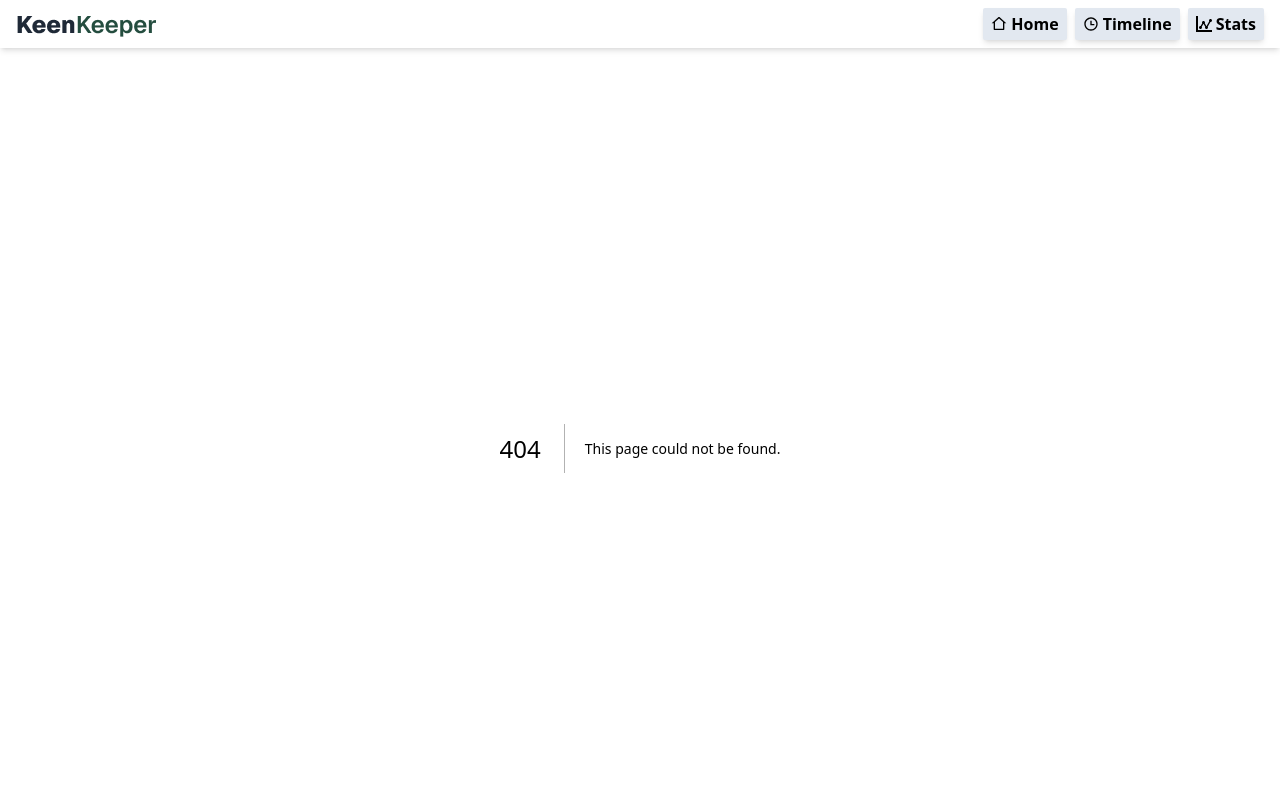
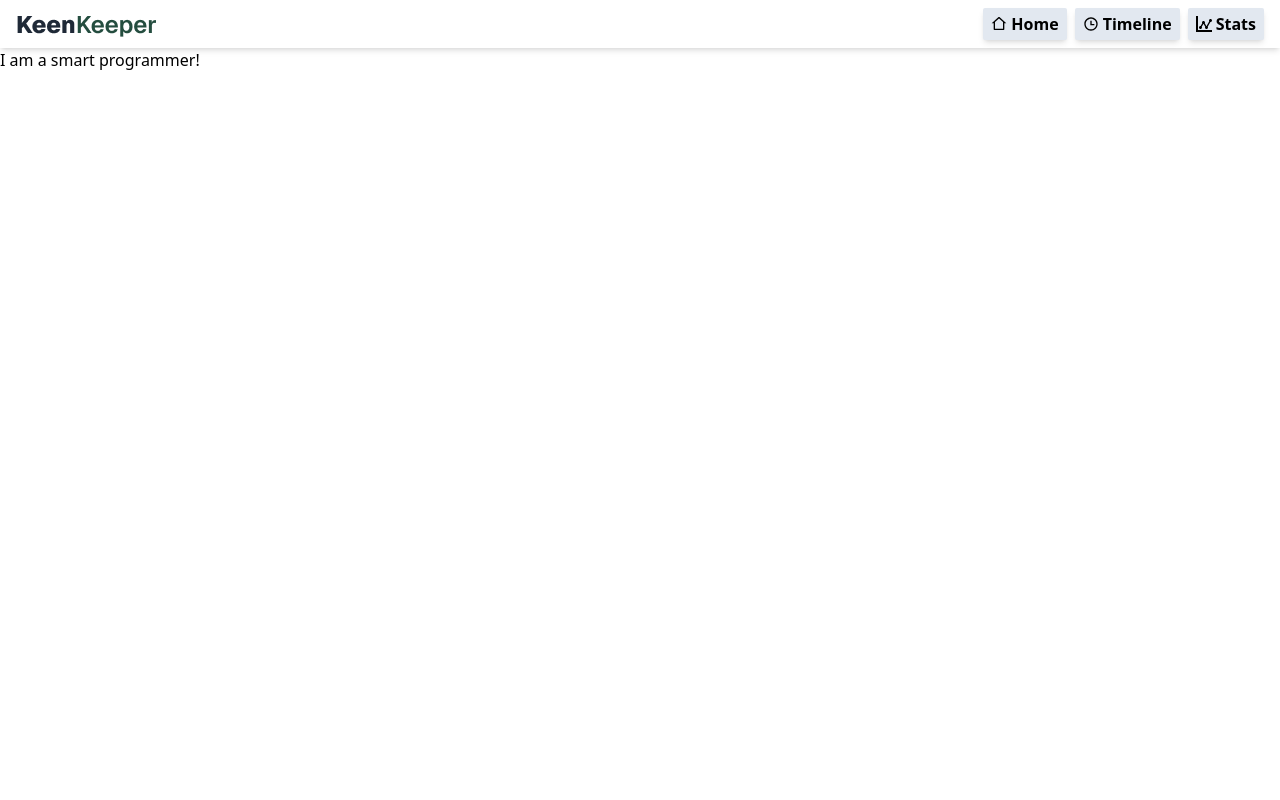
Before and after one commit to aburayhankobir013-stack/batch-13-assignment-07, a Next.js app: page /individualPerson/1 in a window 1280 px wide. Before the commit this address had no page. Shown: the top 800 px of the page. Built offline with nearby package versions, Linux system fonts and the light colour scheme.

Commit message:
Dynamic route included or person inforamtions

```diff
--- /dev/null
+++ b/src/app/individualPerson/[personId]/page.jsx
@@ -0,0 +1,22 @@
+"use client";
+import dataContext from "@/context/dataContext";
+import { useContext, useEffect, useState} from "react";
+
+function PersonInformation({params}){
+  const {persons}=useContext(dataContext);
+  const[person,setPerson]=useState({});
+  useEffect(()=>{
+    (async()=>{
+      const{personId}= await params;
+      const foundPerson=persons.find((person)=>person.id===parseInt(personId));
+      setPerson(foundPerson);
+    })();
+  },[params,persons]);
+  return(
+    <div className="min-h-screen">
+      I am a smart programmer!
+    </div>
+  );
+}
+
+export default PersonInformation;
--- a/src/app/layout.js
+++ b/src/app/layout.js
@@ -25,7 +25,7 @@ export default function RootLayout({ children }) {
       lang="en"
       className={`${geistSans.variable} ${geistMono.variable} h-full antialiased`}
     >
-      <body className="container mx-auto min-h-full flex flex-col">
+      <body className="container mx-auto">
         <DataContextProvider>
           <NavBar />
             {children}
--- a/src/components/cardContainer/card/card.jsx
+++ b/src/components/cardContainer/card/card.jsx
@@ -1,11 +1,13 @@
 import Image from "next/image";
+import Link from "next/link";
 
 
 function Card({person}){
   return(
-    <div className="h-fit flex flex-col items-center gap-2 p-2 rounded-xs shadow-md">
-      <figure className="relative w-25 h-25">
-        <Image src={person.picture} alt="Image of a man" fill className="object-cover rounded-full shadow-md"/>
+    <Link href={`individualPerson/${person.id}`}>
+      <div className="h-fit flex flex-col items-center gap-2 p-2 rounded-xs shadow-md">
+      <figure>
+        <Image src={person.picture} alt="Image of a man" width={150} height={150} className="rounded-xs" />
       </figure>
       <h1 className="font-bold text-xl">
         {person.name}
@@ -22,6 +24,7 @@ function Card({person}){
         </div>
       </div>
     </div>
+    </Link>
   );
 }
 
```
